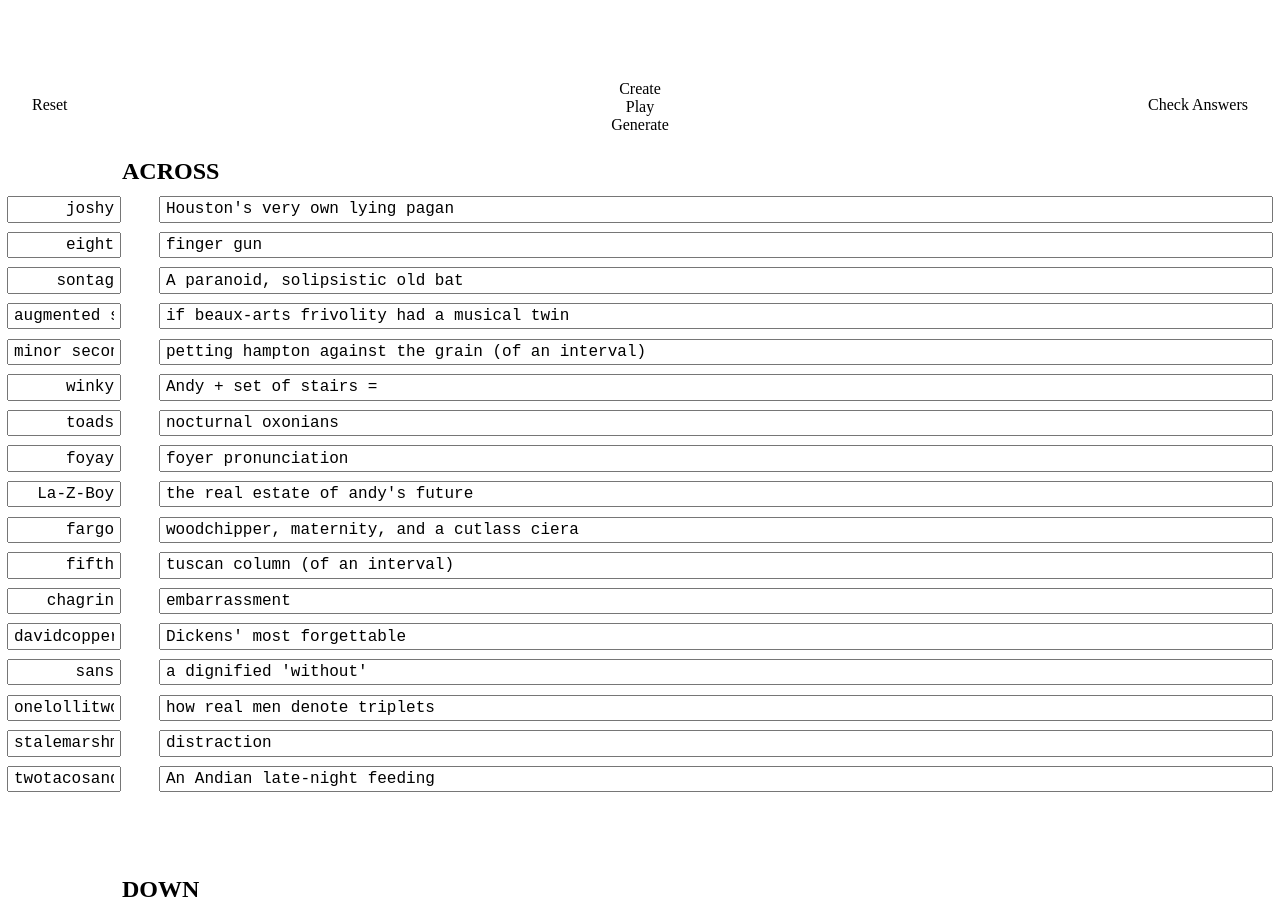
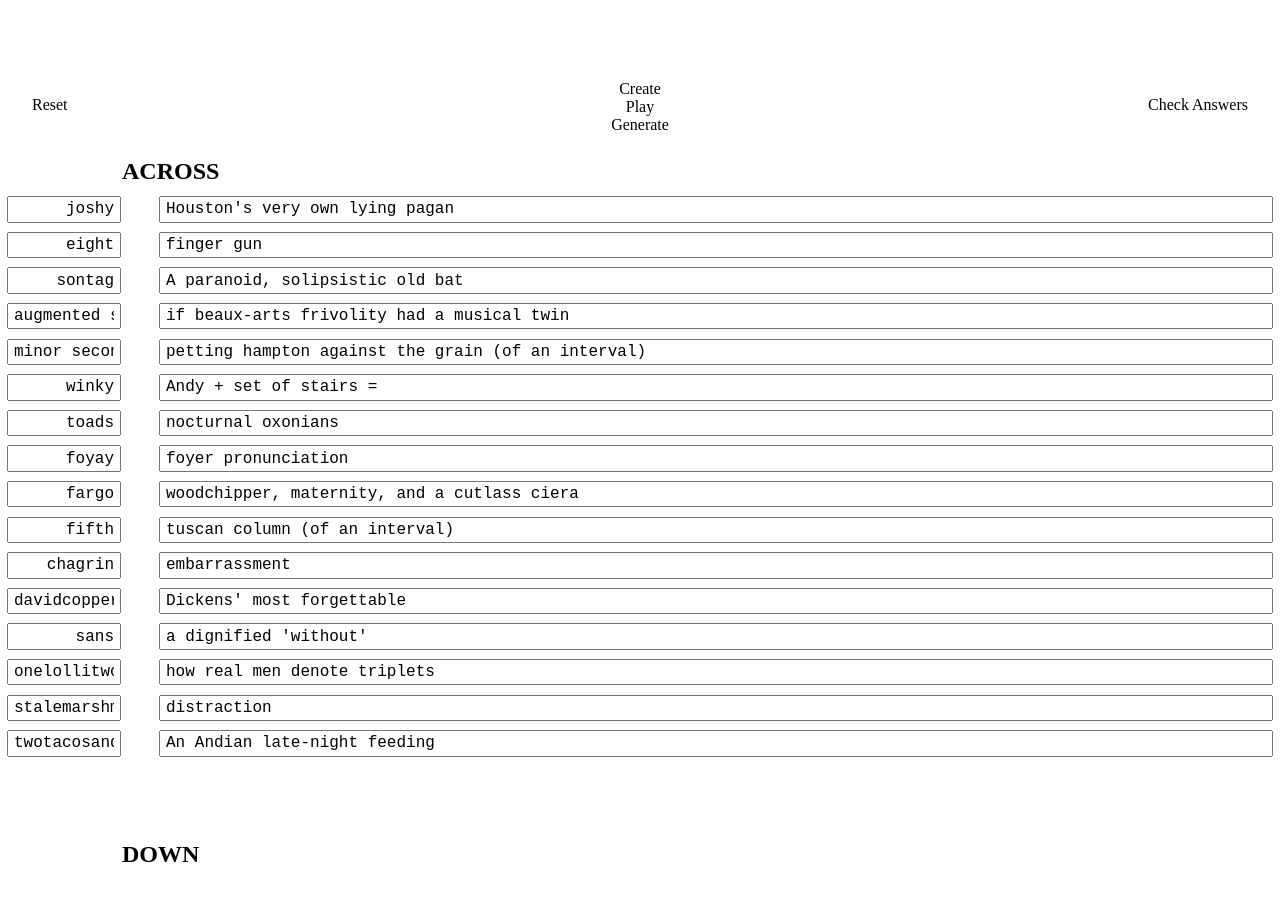
Before and after one commit to mert4839/mert4839.github.io, a plain HTML site: page index.html in a window 1280 px wide. After the commit the page ends 868 px from the top, so only its background shows below. Drawn offline with nearby package versions, Linux system fonts and the light colour scheme.

Commit message:
Update index.html

```diff
--- a/index.html
+++ b/index.html
@@ -80,12 +80,6 @@
         </div>
 
         <div class="line">
-          <input class="word" type="text" value="La-Z-Boy"/>
-          <span class="lineNum"></span>
-          <input class="clue" value="the real estate of andy's future" />
-        </div>
-
-        <div class="line">
           <input class="word" type="text" value="fargo"/>
           <span class="lineNum"></span>
           <input class="clue" value="woodchipper, maternity, and a cutlass ciera"/>
@@ -135,10 +129,6 @@
 
         </div>
 
-
-
-
-
       </div>
 
 
```
